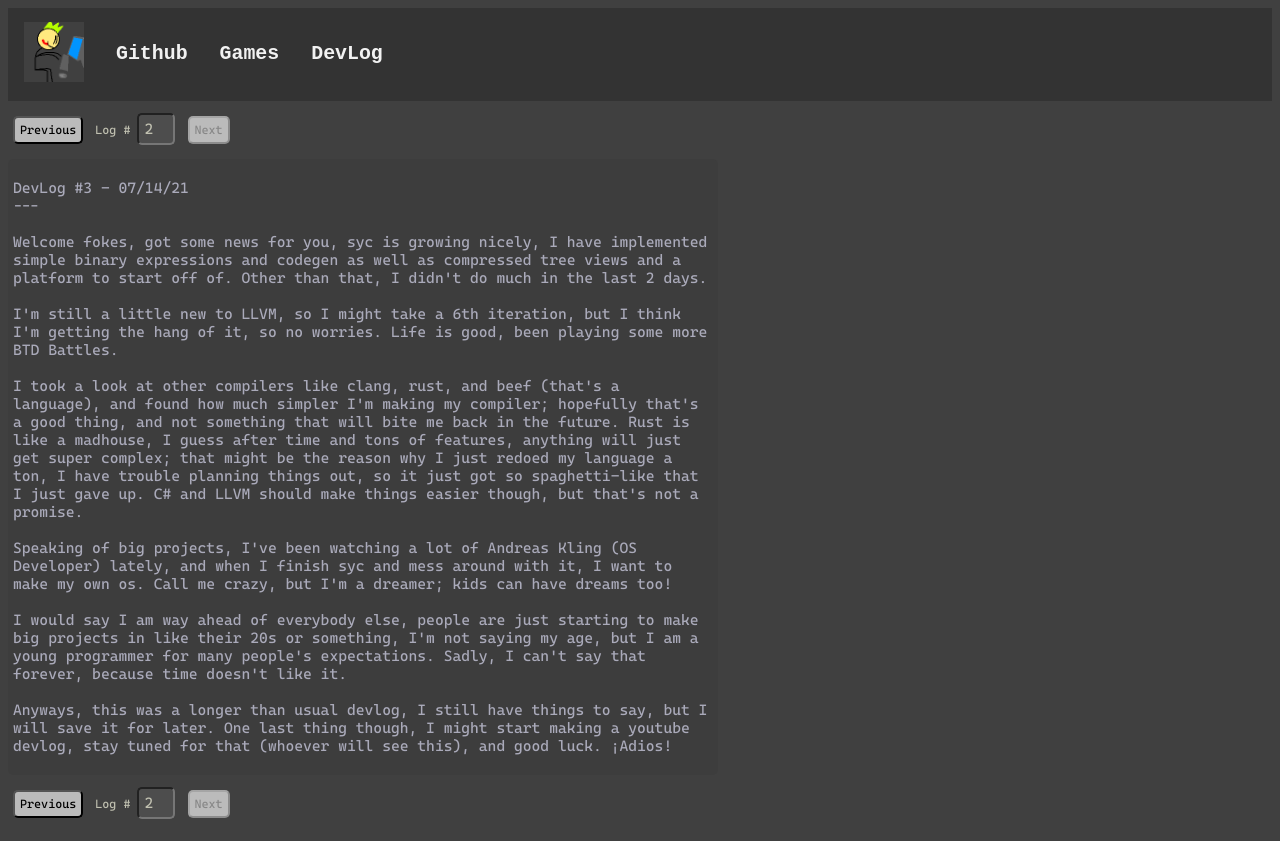
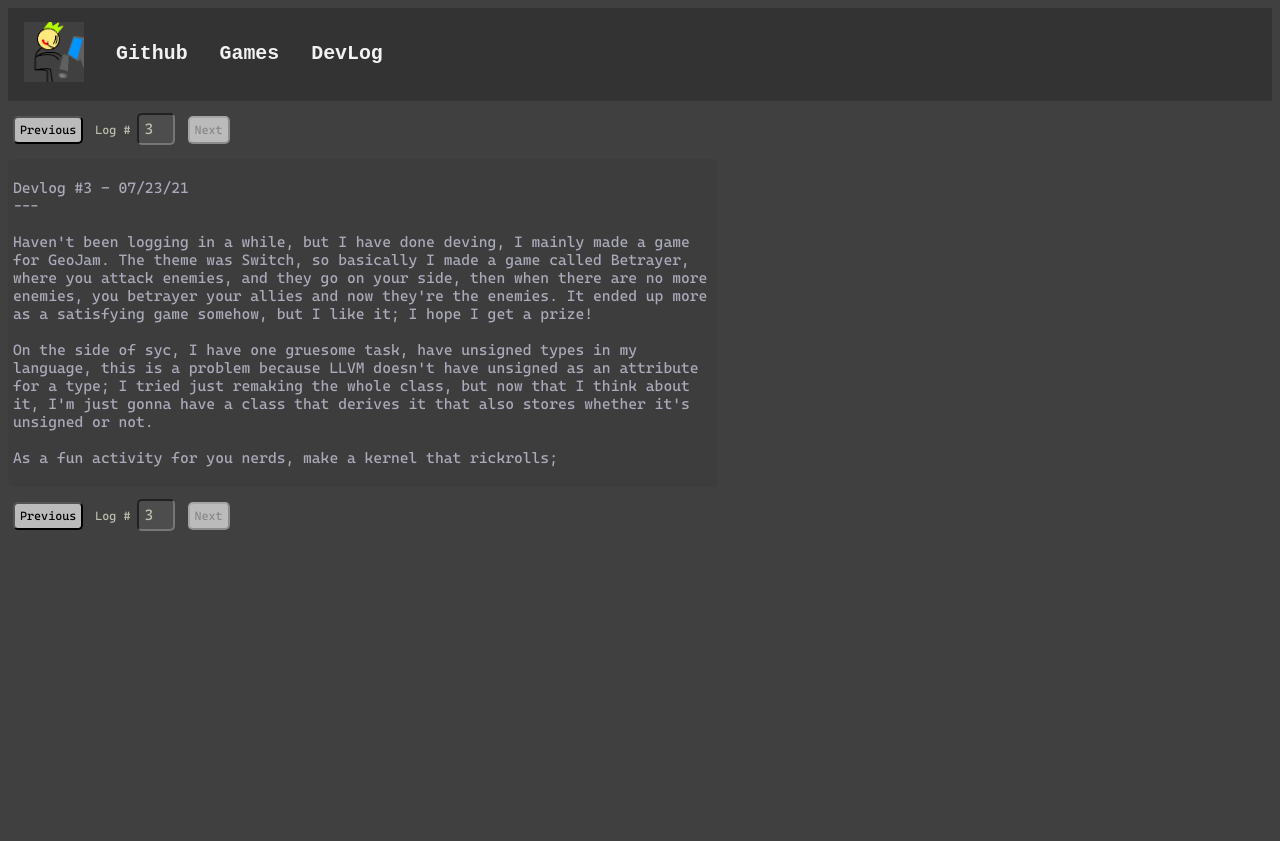
Before and after one commit to ipo-official/ipo-official.github.io, a plain HTML site: page devlog/index.html in a window 1280 px wide. After the commit the page ends 800 px from the top, so only its background shows below. Drawn offline with Linux system fonts and the light colour scheme.

Commit message:
Update index.html

```diff
--- a/devlog/index.html
+++ b/devlog/index.html
@@ -84,7 +84,7 @@
 		</div>
 
 		<script>
-			const latestLogNumber = 2; // 👈 REMEMBER TO UPDATE!!
+			const latestLogNumber = 3; // 👈 REMEMBER TO UPDATE!!
 
 			var logNum = latestLogNumber;
 			let lsLogNum = sessionStorage.getItem("log-num");
```
